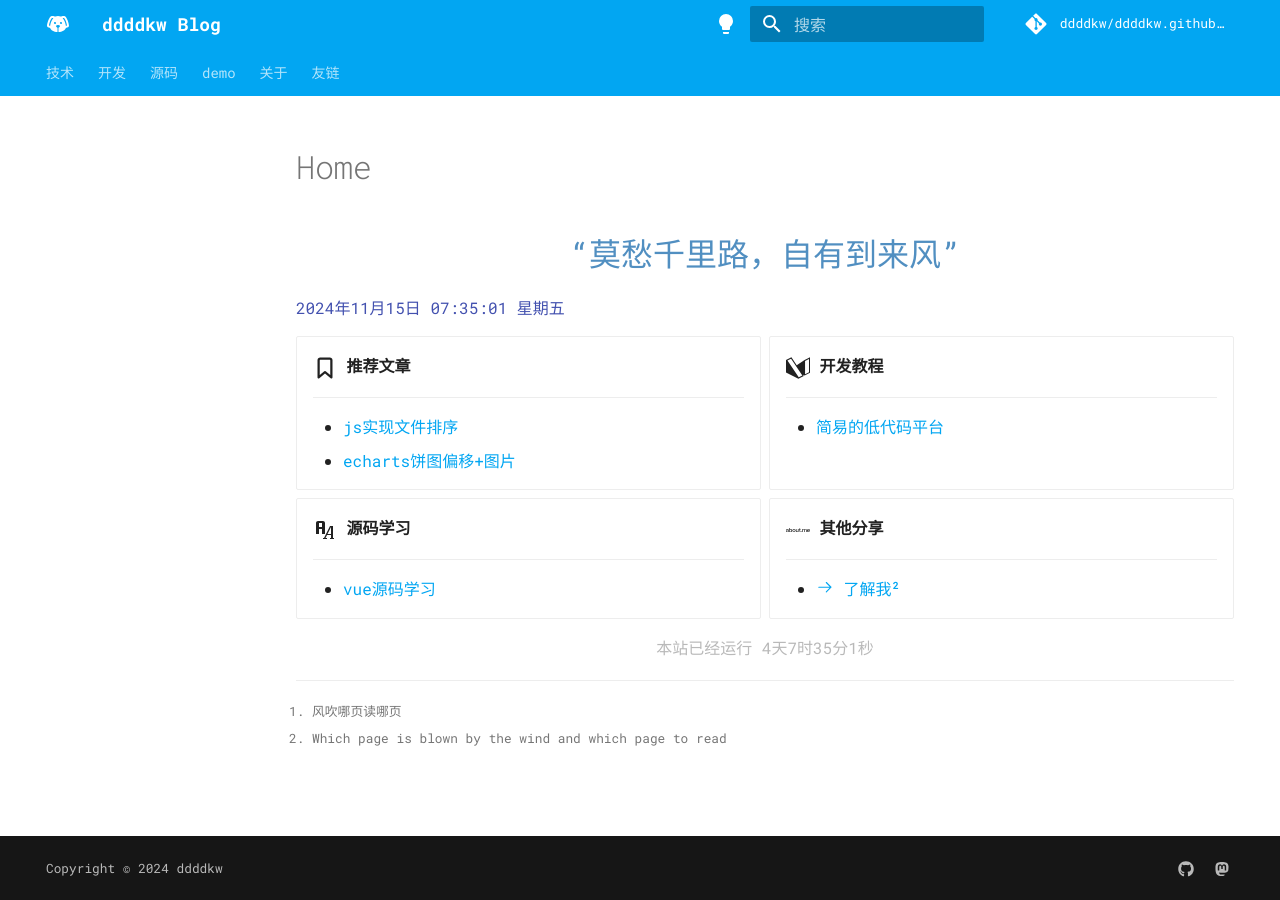
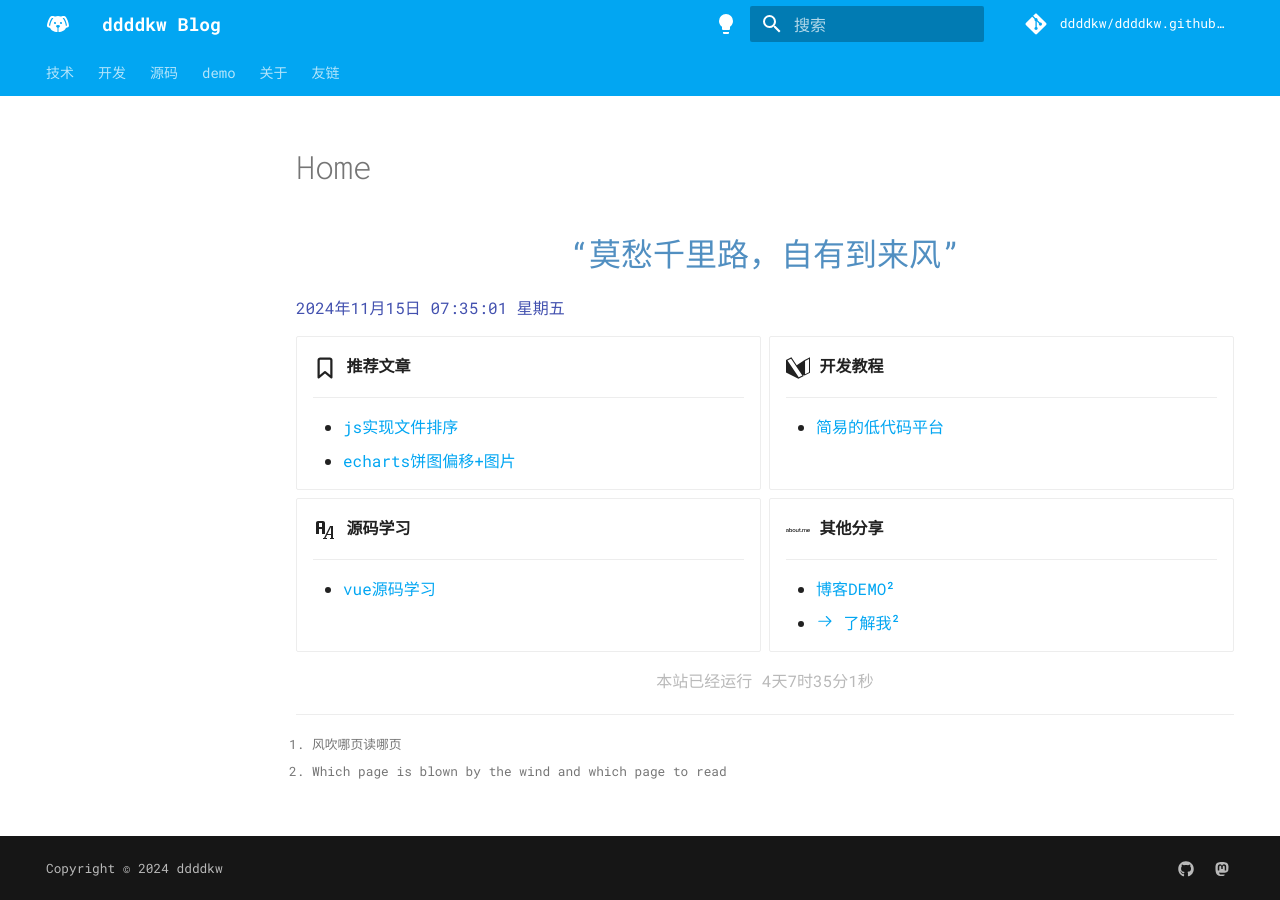
Before and after one commit to ddddkw/ddddkw.github.io, an MkDocs documentation site: the page built from docs/index.md, in a window 1280 px wide. Built offline with MkDocs 1.6.1 and Material for MkDocs 9.7.7, drawn with Linux system fonts in a browser that asks for light colours; comment, search, counter and statistics services are not loaded.

Commit message:
首页修改

```diff
--- a/docs/index.md
+++ b/docs/index.md
@@ -64,6 +64,7 @@
 
     ---
 
+    - [博客DEMO](products/blog.md)[^see-how-much-I-love-you]
     - [:octicons-arrow-right-24: 了解我](about.md)[^see-how-much-I-love-you]
 
 </div>
```
